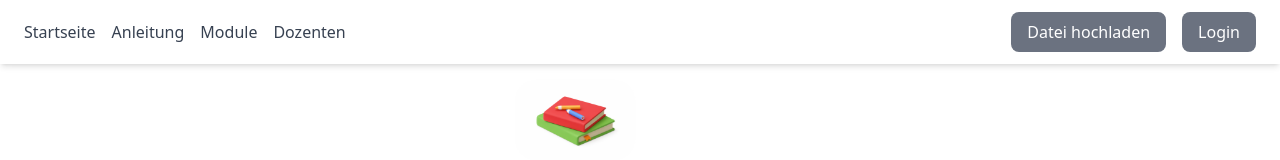
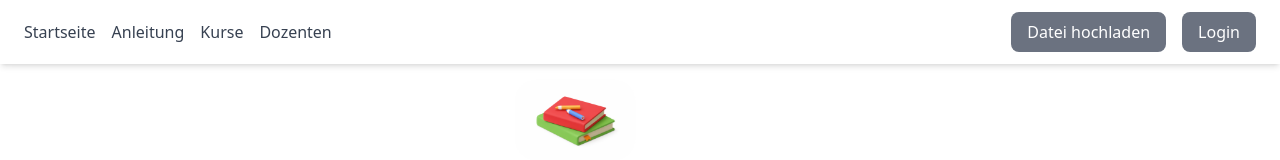
Before and after one commit to AlexandrCaramalac/campus_files, a Nuxt app in the folder fruits/: page / in a window 1280 px wide. Shown: the top 160 px of the page. Built offline with nearby package versions, Linux system fonts and the light colour scheme; no server answers; grey boxes are pictures that could not be loaded.

Commit message:
Navbar angepasst

```diff
--- a/fruits/app/components/NavBar.vue
+++ b/fruits/app/components/NavBar.vue
@@ -15,7 +15,7 @@
         </li>
         <li class="pr-4">
           <NuxtLink to="/courses" class="text-gray-700 font-medium hover:text-green-600 transition">
-            Module
+            Kurse
           </NuxtLink>
         </li>
         <li class="pr-4">
--- a/fruits/app/pages/index.vue
+++ b/fruits/app/pages/index.vue
@@ -60,7 +60,6 @@
   z-index: 3;
 }
 
-HEAD
 /* ICONS */
 .slogan:hover {
   transform: scale(1.05);
```
